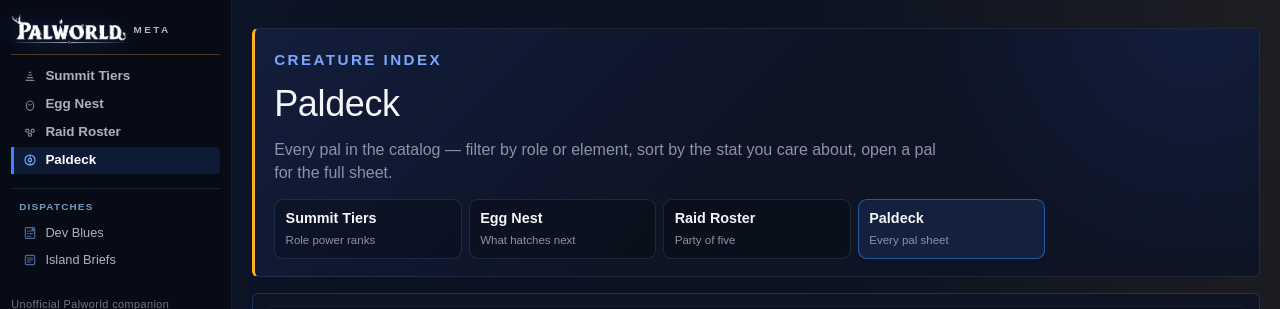
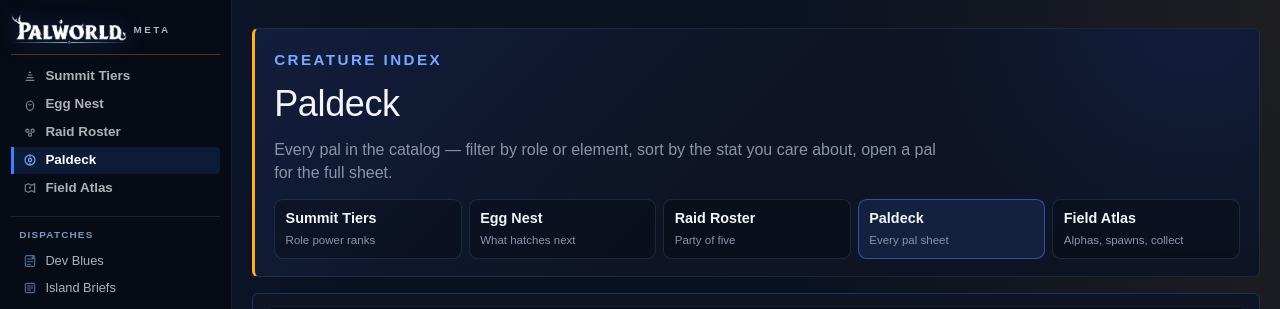
Before and after one commit to halvimkurk/palmeta, a Next.js app: page /pals in a window 1280 px wide. Shown: the top 309 px of the page. Built offline with nearby package versions, Linux system fonts and the light colour scheme; no server answers; a web font is replaced by a local one.

Commit message:
Enable interactive map on production and add Field Atlas to nav.
Replaces the map stub with the full client, SEO metadata, and sidebar link for the free Vercel deploy.

```diff
--- a/app/map/page.tsx
+++ b/app/map/page.tsx
@@ -1,6 +1,63 @@
-import { notFound } from "next/navigation";
+import type { Metadata } from "next";
+import { Suspense } from "react";
+import { MapClientLoader } from "@/components/map/MapClientLoader";
+import { JsonLd } from "@/components/seo/JsonLd";
+import { SeoFaq } from "@/components/seo/SeoFaq";
+import { getMapMarkers } from "@/lib/map";
+import { pageMeta } from "@/lib/seo";
+import { breadcrumbJsonLd, faqJsonLd, webAppJsonLd } from "@/lib/seo/schema";
 
-/** Map is in development — hidden from nav until ready. */
+const DESCRIPTION =
+  "Interactive Palworld map for 1.0 — hunt alpha pals and Syndicate towers, find wild spawns, collect effigies and notes, and plan fast travel. Switch modes and track what you have found.";
+
+export const metadata: Metadata = pageMeta({
+  title: "Palworld Map — Alphas, Spawns, Effigies & Fast Travel",
+  description: DESCRIPTION,
+  path: "/map",
+});
+
+const FAQ = [
+  {
+    q: "What can I find on the Palworld Meta map?",
+    a: "Four scenario modes: Hunt (alphas and towers), Find Pal (wild spawns plus alphas), Collect (effigies and notes), and Travel (fast travel statues and towers).",
+  },
+  {
+    q: "Does the map link to Paldeck pages?",
+    a: "Alpha and spawn markers with a known pal open their Paldeck sheet so you can check stats, work, and breeding routes in one click.",
+  },
+  {
+    q: "Can I share a map view?",
+    a: "Yes. Mode and focus state live in the URL query string — copy the address bar to send a hunt or collect view to friends.",
+  },
+  {
+    q: "Is progress saved?",
+    a: "Found markers are stored in your browser localStorage on this device. Clearing site data resets checkmarks.",
+  },
+];
+
 export default function MapPage() {
-  notFound();
+  const markers = getMapMarkers();
+
+  return (
+    <>
+      <JsonLd
+        data={[
+          webAppJsonLd({
+            name: "Palworld Map",
+            description: DESCRIPTION,
+            path: "/map",
+          }),
+          breadcrumbJsonLd([
+            { name: "Home", path: "/" },
+            { name: "Map", path: "/map" },
+          ]),
+          faqJsonLd(FAQ),
+        ]}
+      />
+      <Suspense fallback={<p className="hub-hint">Loading map…</p>}>
+        <MapClientLoader markers={markers} />
+      </Suspense>
+      <SeoFaq title="Map FAQ" items={FAQ} />
+    </>
+  );
 }
--- a/lib/nav.ts
+++ b/lib/nav.ts
@@ -29,6 +29,13 @@
     icon: "pals",
     hint: "Every pal sheet",
   },
+  map: {
+    href: "/map?mode=hunt",
+    match: "/map",
+    label: "Field Atlas",
+    icon: "map",
+    hint: "Alphas, spawns, collect",
+  },
   blues: {
     href: "/blues",
     match: "/blues",
@@ -45,7 +52,7 @@
   },
 } as const;
 
-export const TOOL_NAV = [NAV.tiers, NAV.breeding, NAV.teams, NAV.pals] as const;
+export const TOOL_NAV = [NAV.tiers, NAV.breeding, NAV.teams, NAV.pals, NAV.map] as const;
 export const FEED_NAV = [NAV.blues, NAV.news] as const;
 
 export type NavIconName = (typeof NAV)[keyof typeof NAV]["icon"];
```
